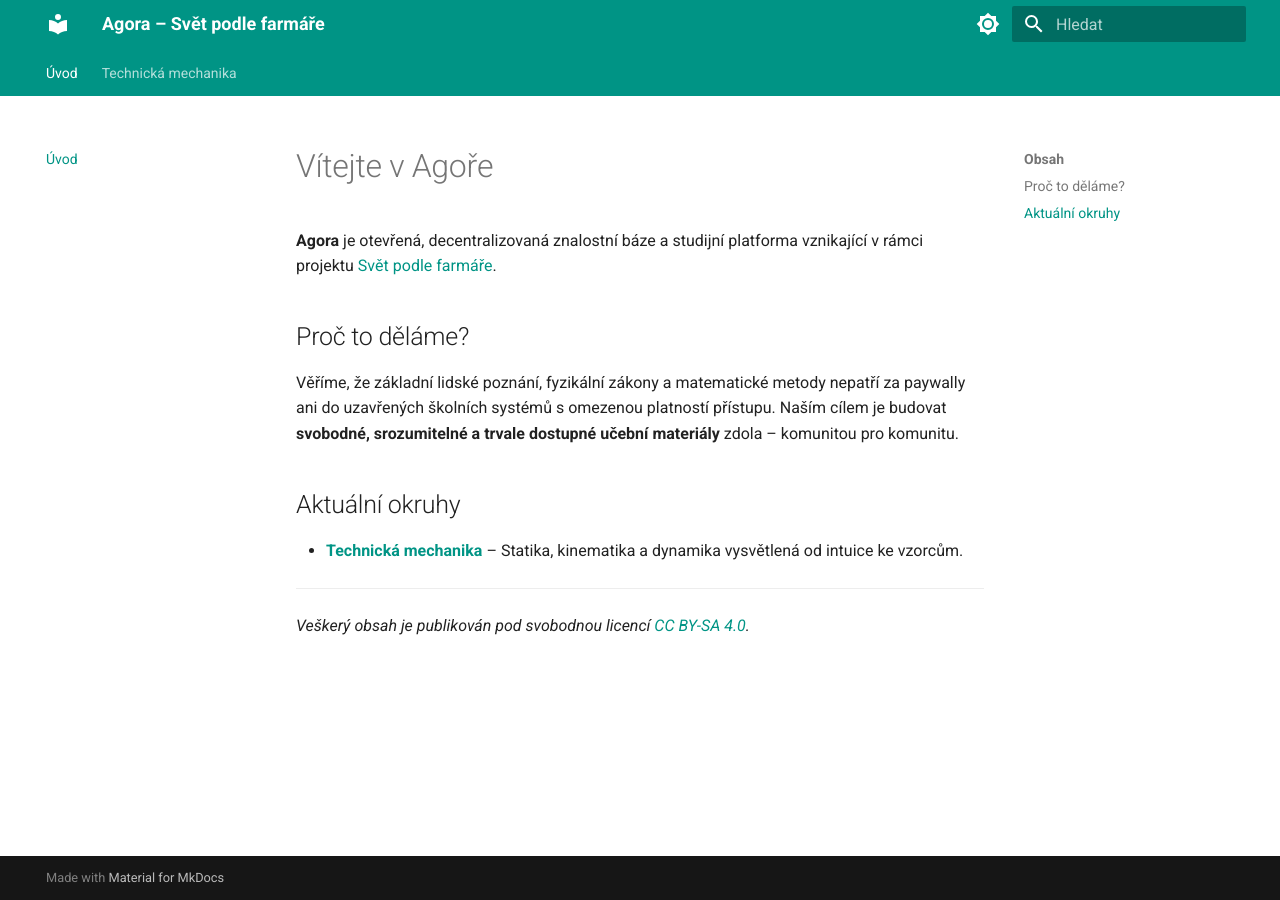
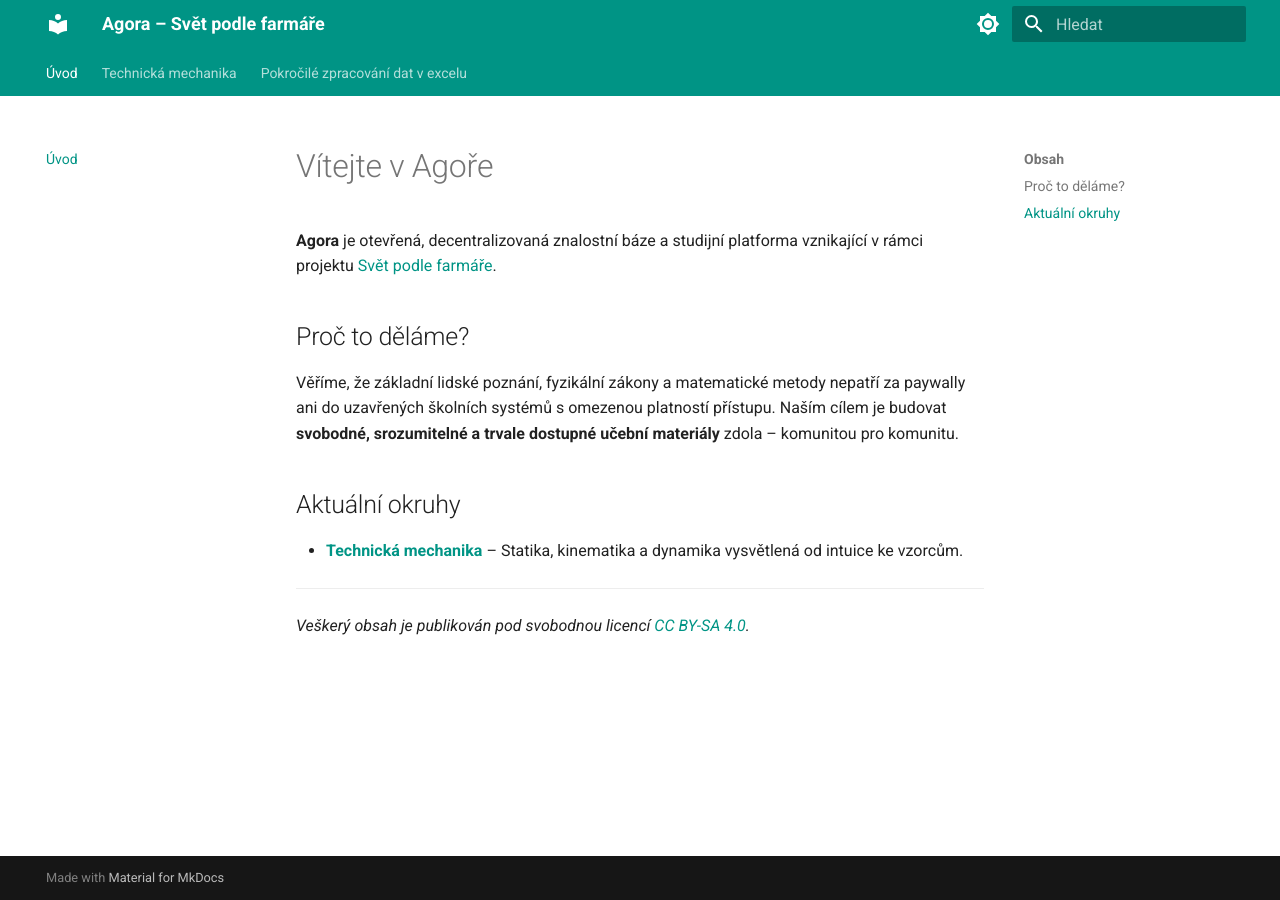
Before and after one commit to svetpodlefarmare/agora-wiki, an MkDocs documentation site: the page built from docs/index.md, in a window 1280 px wide. Built offline with MkDocs 1.6.1 and Material for MkDocs 9.7.7, drawn with Linux system fonts in a browser that asks for light colours.

Commit message:
Update mkdocs.yml

```diff
--- a/mkdocs.yml
+++ b/mkdocs.yml
@@ -45,3 +45,5 @@ nav:
       - Statika:
           - Obsah statiky: mechanika/statika/index.md
           - 1. Statika a silové účinky: mechanika/statika/01-statika-a-silove-ucinky.md
+  - Pokročilé zpracování dat v excelu:
+      - Přehled: zpracovani_dat/index.md
```
